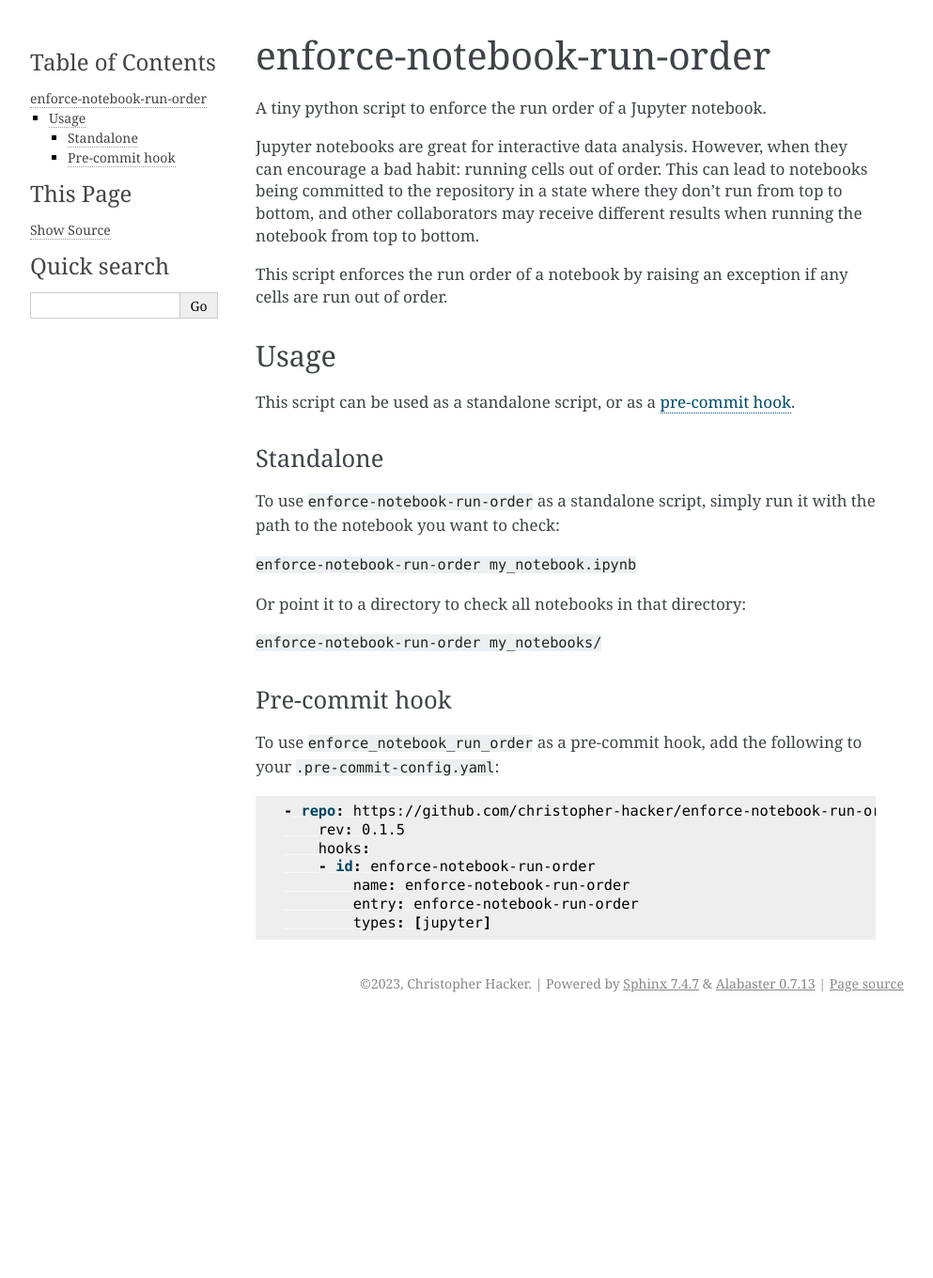
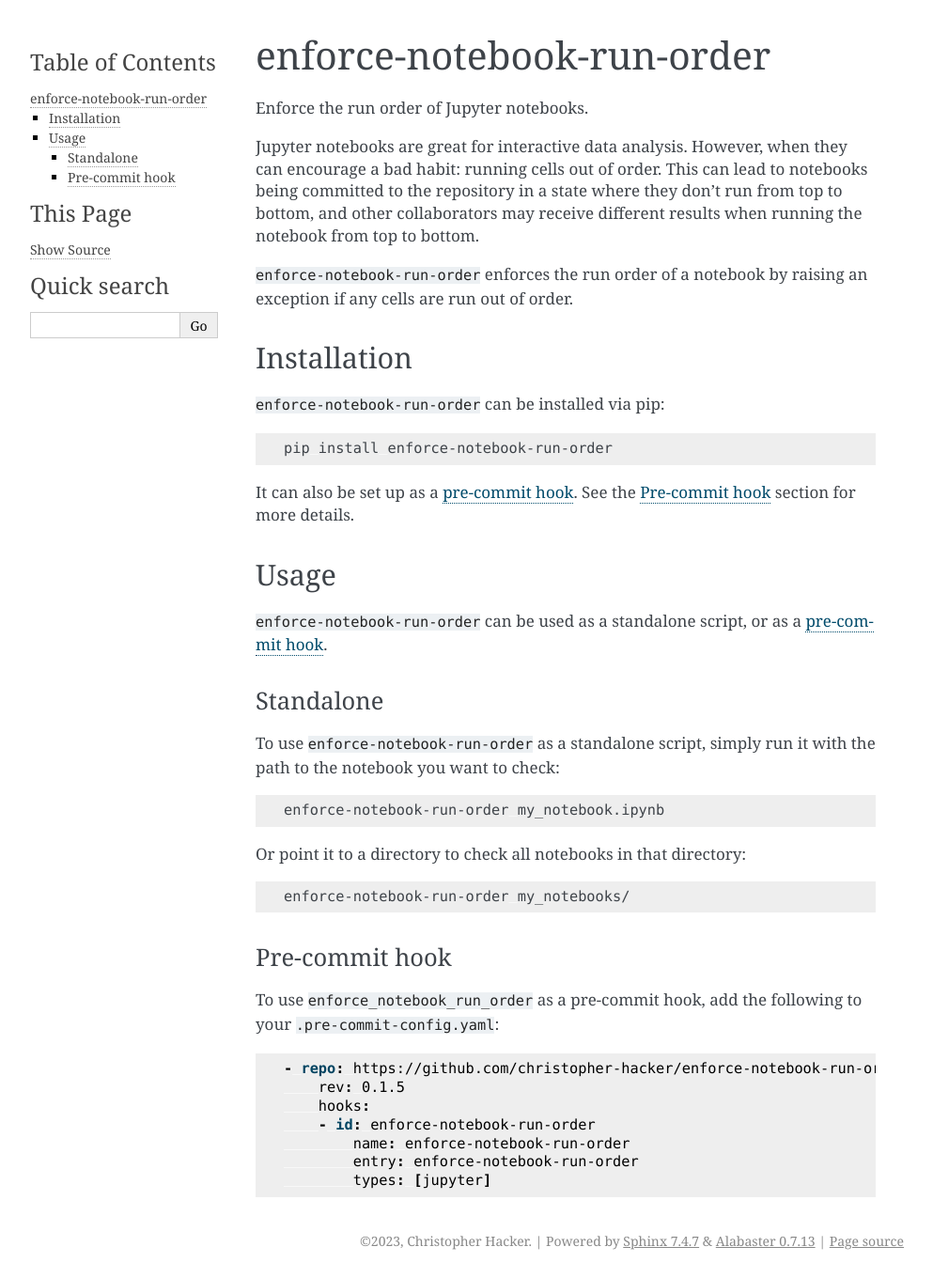
Before and after one commit to cmhac/enforce-notebook-run-order, a Sphinx documentation site: the page built from docs/README.rst, in a window 1280 px wide. Shown: the whole page at 94% size, without its empty margins (148-1141 px from the left). Built offline with Sphinx 7.4.7, drawn with Linux system fonts in a browser that asks for light colours; before the commit the page ends 1086 px from its top, so only the background shows below that.

Commit message:
update docs

```diff
--- a/docs/README.rst
+++ b/docs/README.rst
@@ -1,7 +1,7 @@
 enforce-notebook-run-order
 ==========================
 
-A tiny python script to enforce the run order of a Jupyter notebook.
+Enforce the run order of Jupyter notebooks.
 
 Jupyter notebooks are great for interactive data analysis. However, when
 they can encourage a bad habit: running cells out of order. This can lead
@@ -9,13 +9,25 @@
 from top to bottom, and other collaborators may receive different results
 when running the notebook from top to bottom.
 
-This script enforces the run order of a notebook by raising an exception if
+``enforce-notebook-run-order`` enforces the run order of a notebook by raising an exception if
 any cells are run out of order.
+
+Installation
+------------
+
+``enforce-notebook-run-order`` can be installed via pip:
+
+.. code-block:: bash
+
+    pip install enforce-notebook-run-order
+
+It can also be set up as a `pre-commit hook <https://pre-commit.com/>`__. See the
+`Pre-commit hook <#pre-commit-hook>`__ section for more details.
 
 Usage
 -----
 
-This script can be used as a standalone script, or as a `pre-commit hook <https://pre-commit.com/>`__.
+``enforce-notebook-run-order`` can be used as a standalone script, or as a `pre-commit hook <https://pre-commit.com/>`__.
 
 Standalone
 ^^^^^^^^^^
@@ -23,11 +35,15 @@
 To use ``enforce-notebook-run-order`` as a standalone script, simply run it with the path to the
 notebook you want to check:
 
-``enforce-notebook-run-order my_notebook.ipynb``
+.. code-block:: bash
+
+    enforce-notebook-run-order my_notebook.ipynb
 
 Or point it to a directory to check all notebooks in that directory:
 
-``enforce-notebook-run-order my_notebooks/``
+.. code-block:: bash
+
+    enforce-notebook-run-order my_notebooks/
 
 Pre-commit hook
 ^^^^^^^^^^^^^^^
```
Also changed, not shown: README.md (+23 -7 lines).
